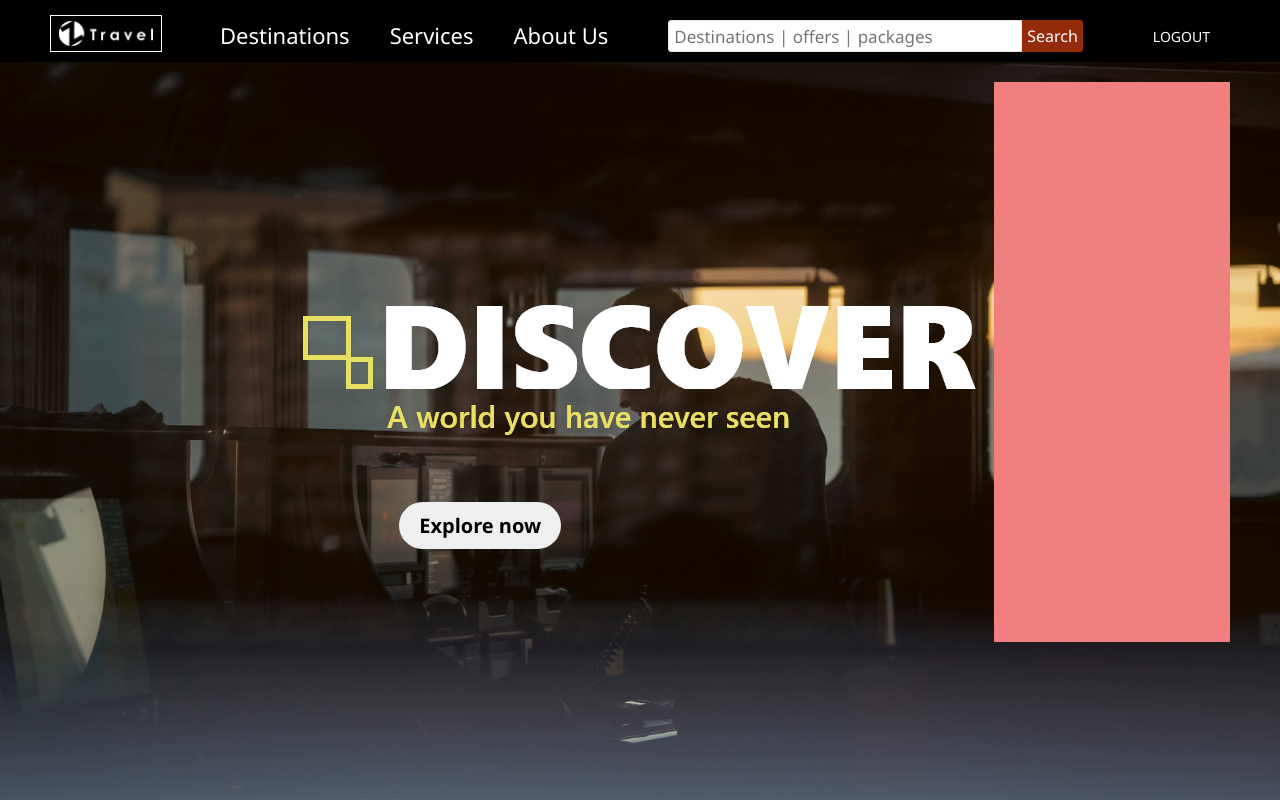
After one commit to C-gana/Re-agency, a PHP site: page /home.html in a window 1280 px wide. The commit adds this page. Run offline with PHP 8.4, Linux system fonts and the light colour scheme.

Commit message:
done with the new hero section

```diff
--- /dev/null
+++ b/home.html
@@ -0,0 +1,43 @@
+<!DOCTYPE html>
+<html lang="en">
+  <head>
+    <link rel="stylesheet" href="styles/general.css" />
+    <meta charset="UTF-8" />
+    <meta name="viewport" content="width=device-width, initial-scale=1.0" />
+    <title>Z-travel</title>
+  </head>
+  <body>
+    <header class="navbar">
+      <div class="left-section">
+        <img src="images/z-logo-white.png" alt="" />
+      </div>
+      <div class="middle-section">
+        <ul>
+          <li><a href="">Destinations</a></li>
+          <li><a href="">Services</a></li>
+          <li><a href="">About Us</a></li>
+        </ul>
+        <div class="search-bar">
+          <input type="text" placeholder="Destinations | offers | packages" />
+          <div class="result hidden">
+            <a href=""><div>Mangochi</div></a>
+            <a href=""><div>Mangochi</div></a>
+            <a href=""><div>Mangochi</div></a>
+            <a href=""><div>Mangochi</div></a>
+          </div>
+          <button>Search</button>
+        </div>
+      </div>
+      <div class="right-section">
+        <p><a href="">LOGOUT</a></p>
+      </div>
+    </header>
+    <div class="wrapper">
+      <div class="hero">
+        <img src="images/discover.png" alt="" />
+        <button>Explore now</button>
+      </div>
+      <div class="right"></div>
+    </div>
+  </body>
+</html>
--- /dev/null
+++ b/styles/general.css
@@ -0,0 +1,134 @@
+* {
+  margin: 0;
+  padding: 0;
+  font-family: "Segoe UI", Tahoma, Geneva, Verdana, sans-serif;
+  text-decoration: none;
+  list-style-type: none;
+}
+body {
+  background: url("../images/z-main-bg.jpg");
+  background-size: cover;
+  background-attachment: fixed;
+  background-position: bottom;
+}
+.navbar {
+  display: flex;
+  justify-content: space-between;
+  align-items: center;
+  position: sticky;
+  background: #000;
+  top: 0;
+  padding: 15px 50px 5px;
+}
+.left-section {
+  width: 150px;
+}
+.left-section img {
+  height: 25px;
+  border: 1px solid white;
+  padding: 5px 8px;
+  cursor: pointer;
+}
+.middle-section {
+  display: flex;
+  flex: 1;
+}
+ul {
+  display: flex;
+  margin-right: 40px;
+  flex-shrink: 0;
+}
+ul li a,
+.right-section a {
+  color: white;
+  padding: 8px 20px;
+  font-size: 22px;
+}
+ul li:hover,
+.right-section p:hover {
+  outline: white solid 1px;
+}
+.search-bar {
+  display: flex;
+  flex: 1;
+  max-width: 500px;
+  justify-content: space-between;
+  position: relative;
+}
+.search-bar input {
+  outline: none;
+  width: 0;
+  flex: 1;
+  border: 1px solid #e7e7e7;
+  font-size: 17px;
+  padding: 0 5px;
+  border-radius: 3px 0 0 3px;
+}
+.search-bar button {
+  cursor: pointer;
+  color: white;
+  background: #942c0c;
+  border: none;
+  padding: 5px;
+  font-size: 16px;
+  border-radius: 0 3px 3px 0;
+}
+.search-bar button:hover .search-bar .result {
+  position: absolute;
+  top: 35px;
+  padding: 10px;
+  width: calc(100% - 77px);
+  background: #fff;
+  z-index: 20;
+}
+.search-bar .result div {
+  border-bottom: 1px solid #ccc;
+}
+
+.right-section {
+  margin-left: 50px;
+}
+.right-section a {
+  font-size: 14px;
+}
+.hidden {
+  display: none;
+}
+
+/* content styles */
+.wrapper {
+  display: grid;
+  grid-template-columns: 1fr 3fr 1fr;
+  padding: 20px 50px;
+  height: 500px;
+}
+.left {
+  background: lightblue;
+}
+.hero {
+  display: grid;
+  place-content: center;
+  height: 70vh;
+  position: relative;
+  grid-column: 2/3;
+}
+.hero button {
+  /* width: 100px; */
+  position: absolute;
+  padding: 10px 20px;
+  font-size: 20px;
+  font-weight: bold;
+  top: 75%;
+  left: 16%;
+  cursor: pointer;
+  border-radius: 30px;
+  border: none;
+  transition: all 0.5s ease;
+}
+.hero button:hover {
+  color: #e9e063;
+  background: #572424;
+}
+.right {
+  background: lightcoral;
+}
```
Also changed, not shown: home.php (+14 -13 lines), scripts/backend/search.php (added, +16 -0 lines), scripts/js/search.js (added, +21 -0 lines), style.css (+35 -11 lines), images/StockCake-Tech-Fueled Adventure_1720107629.jpg (deleted), images/StockCake-Tech-Savvy Creator_1720107696.jpg (deleted), images/discover.png (added), images/gabrielle-polita-bTvQBm8en3A-unsplash.png (added), images/z-logo-white.png (added), images/z-main-bg.jpg (added).
